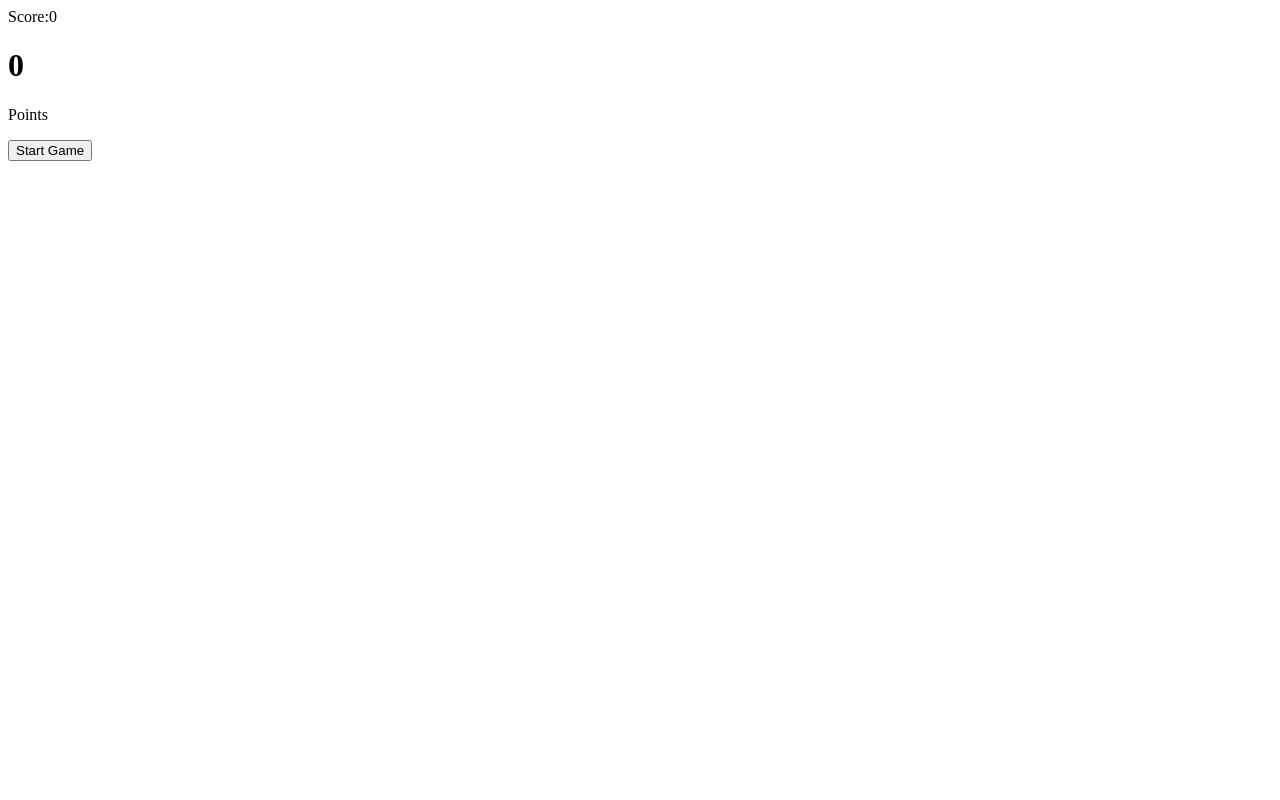
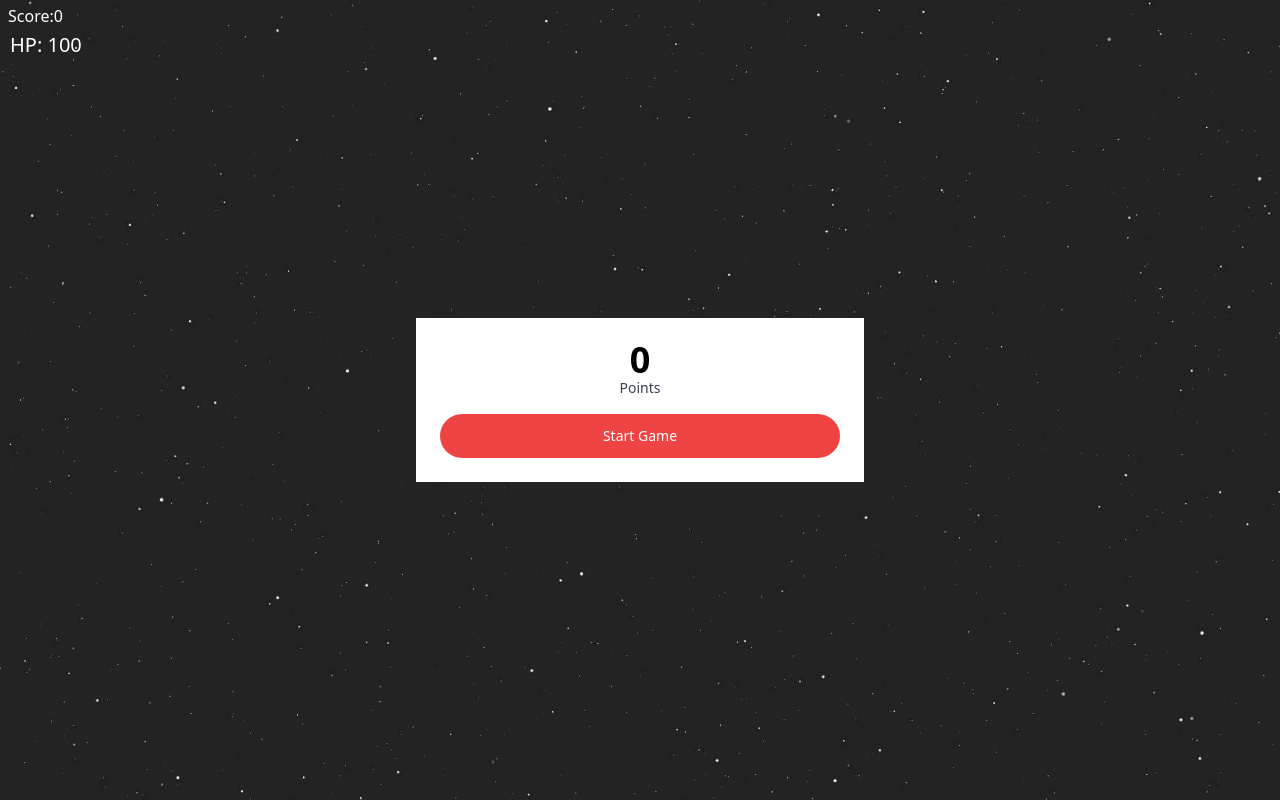
Before and after one commit to IlyanNm95/challengejs, a plain HTML site: page index.html in a window 1280 px wide. Drawn offline with nearby package versions, Linux system fonts and the light colour scheme.

Commit message:
html complet

```diff
--- a/index.html
+++ b/index.html
@@ -14,4 +14,19 @@
        </div>
     </div>
 
+    <canvas></canvas>
+
+    <meta charset="UTF-8">
+    <meta http-equiv="X-UA-Compatible" content="IE=edge">
+    <meta name="viewport" content="width=device-width, initial-scale=1.0">
+    <script src="https://cdnjs.cloudflare.com/ajax/libs/gsap/3.8.0/gsap.min.js" integrity="sha512-eP6ippJojIKXKO8EPLtsUMS+/sAGHGo1UN/38swqZa1ypfcD4I0V/ac5G3VzaHfDaklFmQLEs51lhkkVaqg60Q==" crossorigin="anonymous" referrerpolicy="no-referrer"></script>
+    <script src="./index.js"></script>
+    <link href="https://unpkg.com/tailwindcss@^2/dist/tailwind.min.css" rel="stylesheet">
+    <link rel="stylesheet" href="style.css">
+    <title>Jeu de tir</title>
+
+</head>
+<body>
+
+</body>
 </html>
```
